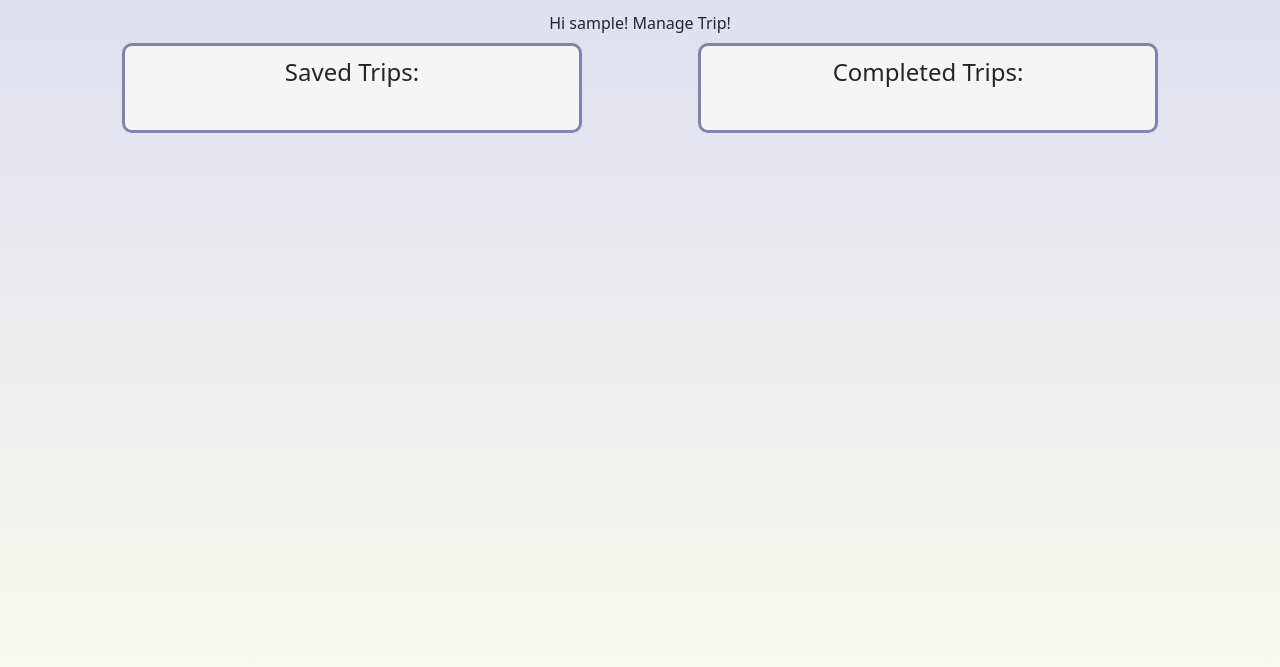
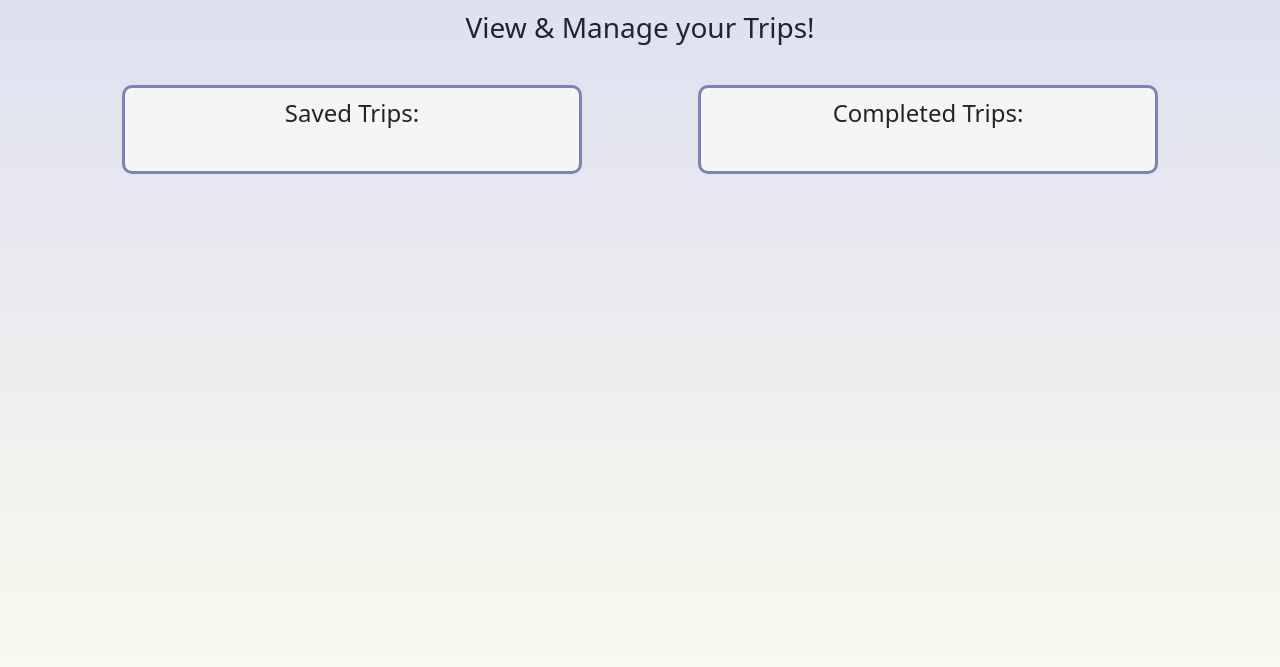
Before and after one commit to AaronGr767/FYP, a Django app: page /manage in a window 1280 px wide. Shown: the part 133-800 px from the top of the page. Run offline with Django 4.2, Linux system fonts and the light colour scheme; the visitor is signed in with stand-in values (Sample User, id 1); data that the repository does not hold is empty; some libraries are stand-ins or nearby versions.

Commit message:
Extra additions for managing trips

```diff
--- a/Prototype/main/templates/base.html
+++ b/Prototype/main/templates/base.html
@@ -6,12 +6,13 @@
     <script src="https://polyfill.io/v3/polyfill.min.js?features=default"></script>
     <meta name="viewport" content="width=device-width, initial-scale=1">
     <link rel="stylesheet" href="{% static 'style/style.css' %}">
-    <link href="https://cdn.jsdelivr.net/npm/bootstrap@5.0.2/dist/css/bootstrap.min.css" rel="stylesheet" integrity="sha384-EVSTQN3/azprG1Anm3QDgpJLIm9Nao0Yz1ztcQTwFspd3yD65VohhpuuCOmLASjC" crossorigin="anonymous">
     <script src="https://kit.fontawesome.com/867bb275f7.js" crossorigin="anonymous"></script>
     <script src="https://code.jquery.com/jquery-3.6.0.min.js" integrity="sha256-/xUj+3OJU5yExlq6GSYGSHk7tPXikynS7ogEvDej/m4=" crossorigin="anonymous"></script>
     <script src="https://polyfill.io/v3/polyfill.min.js?features=default"></script>
     <link href="https://fonts.googleapis.com/icon?family=Material+Icons" rel="stylesheet">
     <link href="https://cdn.jsdelivr.net/npm/bootstrap@5.0.2/dist/css/bootstrap.min.css" rel="stylesheet" integrity="sha384-EVSTQN3/azprG1Anm3QDgpJLIm9Nao0Yz1ztcQTwFspd3yD65VohhpuuCOmLASjC" crossorigin="anonymous">
+    <link rel="stylesheet" href="https://cdnjs.cloudflare.com/ajax/libs/bootstrap/5.1.3/css/bootstrap.min.css">
+    <script src="https://cdnjs.cloudflare.com/ajax/libs/bootstrap/5.1.3/js/bootstrap.bundle.min.js"></script>
 
 </head>
 <body>
--- a/Prototype/main/templates/manageTrip.html
+++ b/Prototype/main/templates/manageTrip.html
@@ -5,7 +5,8 @@
 
     {% if user.is_authenticated %}
         <div class="m-2 text-center">
-            Hi {{ user.username }}! Manage Trip!
+            <h3>View & Manage your Trips!</h3><br>
+{#            Hi {{ user.username }}! Manage Trip!#}
         </div>
 
         <div id="mainContainer">
```
